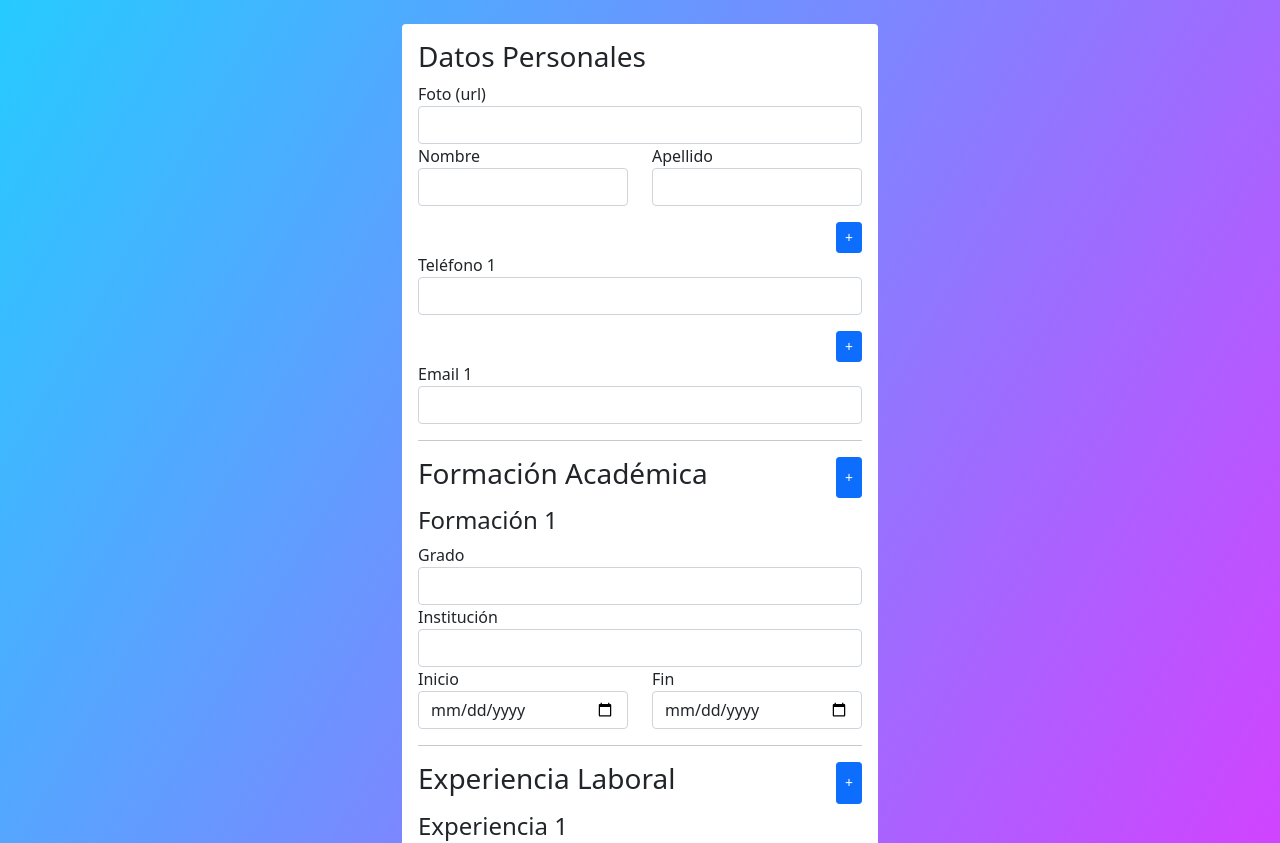
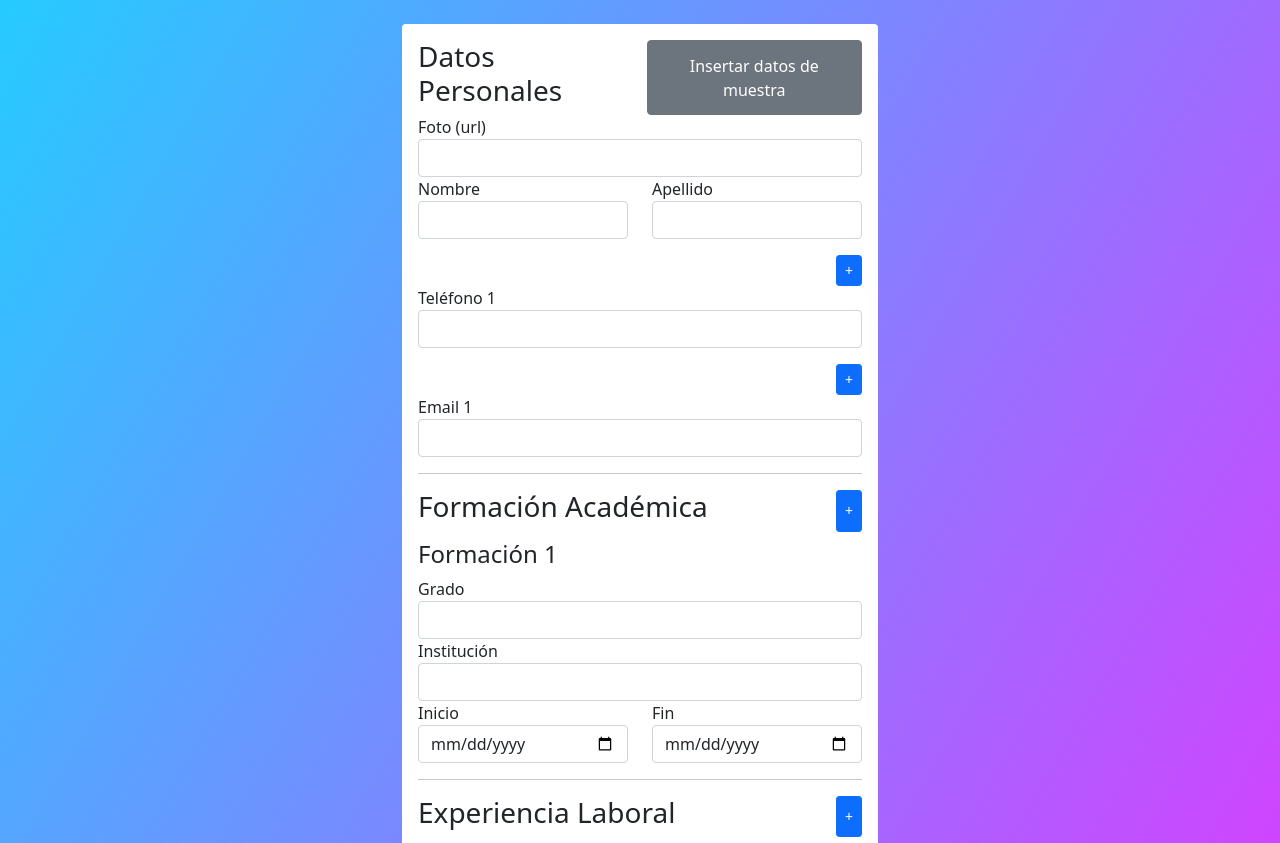
Before and after one commit to DanielCaz/curriculum-generator, an Angular app: page /formulario in a window 1280 px wide. Shown: the top 843 px of the page. Built offline with nearby package versions, Linux system fonts and the light colour scheme.

Commit message:
Added sample data

```diff
--- a/src/app/componentes/formulario/formulario.component.html
+++ b/src/app/componentes/formulario/formulario.component.html
@@ -1,6 +1,15 @@
 <div class="container py-4">
   <form (ngSubmit)="onSubmit()" class="bg-white p-3 rounded">
-    <h3>Datos Personales</h3>
+    <div class="d-flex">
+      <h3 class="me-2">Datos Personales</h3>
+      <button
+        type="button"
+        class="btn btn-secondary"
+        (click)="insertarDatosDePrueba()"
+      >
+        Insertar datos de muestra
+      </button>
+    </div>
     <label for="inputUrl">Foto (url)</label>
     <input
       type="text"
--- a/src/app/componentes/formulario/formulario.component.ts
+++ b/src/app/componentes/formulario/formulario.component.ts
@@ -19,8 +19,23 @@ export class FormularioComponent implements OnInit {
   ngOnInit(): void {}
 
   onSubmit() {
-    this.curriculumService.setCurriculum(this.nuevo);
-    this.router.navigateByUrl('/curriculum');
+    var valido = true;
+    this.nuevo.formacionAcademica.forEach((formacion) => {
+      if (!formacion.fechaInicio || !formacion.fechaFin) {
+        alert('Falta llenar fechas de la formación académica');
+        valido = false;
+      }
+    });
+    this.nuevo.experienciaLaboral.forEach((experiencia) => {
+      if (!experiencia.fechaInicio || !experiencia.fechaFin) {
+        alert('Falta llenar fechas de la experiencia laboral');
+        valido = false;
+      }
+    });
+    if (valido) {
+      this.curriculumService.setCurriculum(this.nuevo);
+      this.router.navigateByUrl('/curriculum');
+    }
   }
 
   //* Agregar
@@ -83,4 +98,35 @@ export class FormularioComponent implements OnInit {
   removerResponsabilidad(i: number, j: number) {
     this.nuevo.experienciaLaboral[i].responsabilidades.splice(j, 1);
   }
+
+  //* Datos de prueba
+  insertarDatosDePrueba() {
+    this.nuevo = {
+      datosPersonales: {
+        fotoUrl: 'https://i.ibb.co/HxcPDpZ/Profile.jpg',
+        nombre: 'Jorge Daniel',
+        apellido: 'Cazarez Hernandez',
+        emails: [{ direccion: 'cazarez.jorge.prog2019@gmail.com' }],
+        telefonos: [{ numero: '3511358429' }],
+      },
+      formacionAcademica: [
+        {
+          grado: 'Superior',
+          institucion: 'ITESZ',
+          fechaInicio: '',
+          fechaFin: '',
+        },
+      ],
+      experienciaLaboral: [
+        {
+          puesto: 'Vendedor',
+          empresa: 'Ventas Inc.',
+          responsabilidades: [{ nombre: 'Vender' }],
+          fechaInicio: '',
+          fechaFin: '',
+        },
+      ],
+      habilidades: [{ nombre: 'Diseñar', porcentaje: 3 }],
+    };
+  }
 }
```
